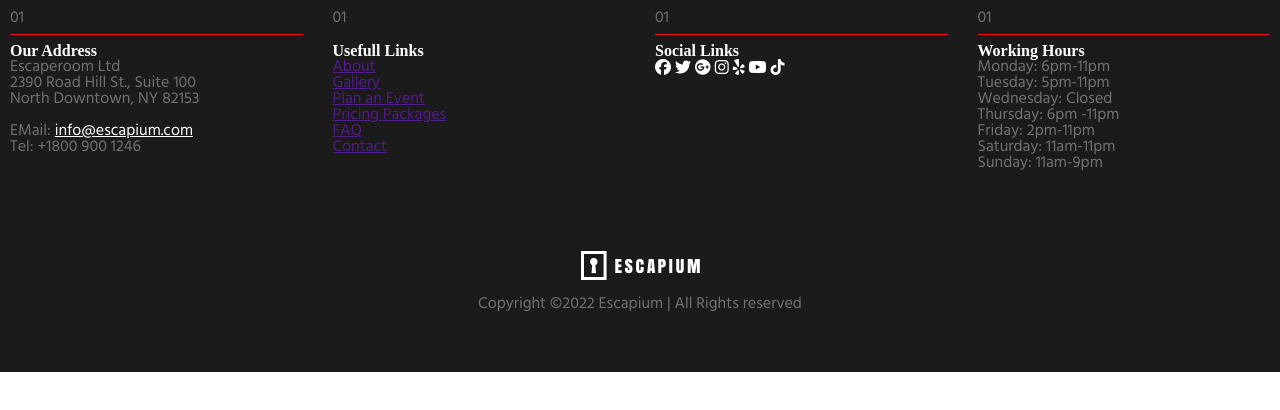
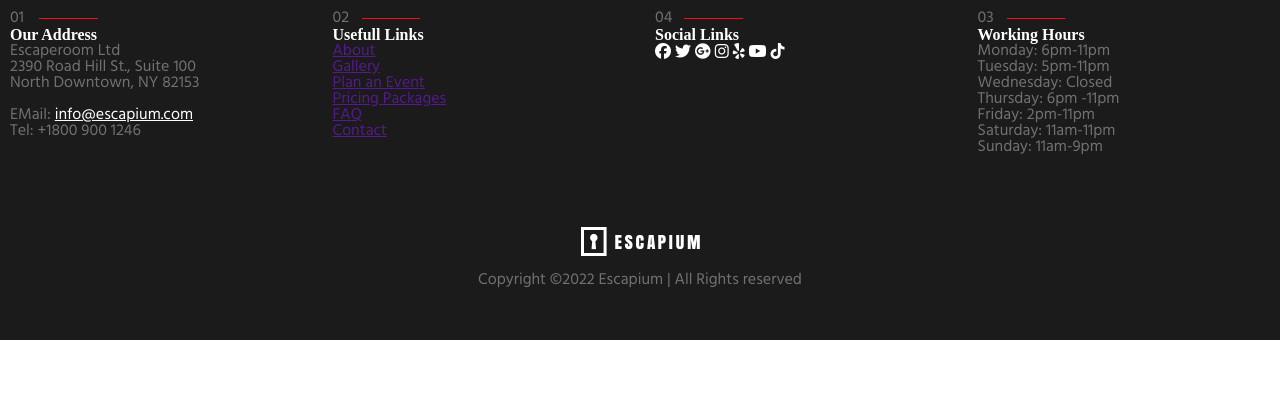
Before and after one commit to becodeorg/hamilton-7-escapium-team-9, a website: page index.html in a window 1280 px wide. Drawn offline with Linux system fonts and the light colour scheme; some icons are missing.

Commit message:
footer head alined and formatted

```diff
--- a/index.html
+++ b/index.html
@@ -12,7 +12,7 @@
 <body>
     <footer class="footer footer__grid">
         <section class="footer__box address">
-            <p>01</p><hr class="redline">
+            <div class="footer__head"><p>01</p><hr class="redline"></div>
             <h3 class="footer__title white">Our Address</h3>
             <p>
                 Escaperoom Ltd<br>
@@ -24,7 +24,7 @@
             </p>
         </section >
         <section class="footer__box links">
-            <p>01</p><hr class="redline">
+            <div class="footer__head"><p>02</p><hr class="redline"></div>
             <h3 class="footer__title white">Usefull Links</h3>
             <a href="" target="_balnk" class="link">About</a>
             <a href="" target="_balnk" class="link">Gallery</a>
@@ -35,7 +35,7 @@
         </section>
 
         <section class="footer__box hours">
-            <p>01</p><hr class="redline">
+            <div class="footer__head"><p>03</p><hr class="redline"></div>
             <h3 class="footer__title white">Working Hours</h3>
             <ul>
                 <li>Monday: 6pm-11pm</li>
@@ -48,7 +48,7 @@
             </ul>
         </section>
         <section class="footer__box social">
-            <p>01</p><hr class="redline">
+            <div class="footer__head"><p>04</p><hr class="redline"></div>
             <h3 class="footer__title white">Social Links</h3>
             <i class="sociallink white fab fa-facebook"></i>
             <i class="sociallink white fab fa-twitter"></i>
--- a/resources/scss/layout/_flex.scss
+++ b/resources/scss/layout/_flex.scss
@@ -8,3 +8,8 @@
     display: flex;
     flex-direction: column;
 }
+@mixin flex_row {
+    display: flex;
+    flex-direction: row;
+    flex-wrap: nowrap;
+}
--- a/resources/scss/layout/_footer.scss
+++ b/resources/scss/layout/_footer.scss
@@ -17,11 +17,17 @@
     }
     .footer__box{
         padding: 10px;
-        .redline{
-        height: 1px;
-        width: 5px;
-        background-color: $red;
-        border: none;
+
+        .footer__head{
+            @include flex_row;
+
+            .redline{
+                height: 1px;
+                width: 20%;
+                margin-right:70%;
+                background-color: $red;
+                border: none;
+            }
         }
     }
 
```
Also changed, not shown: resources/css/style.css, 1 other file.
